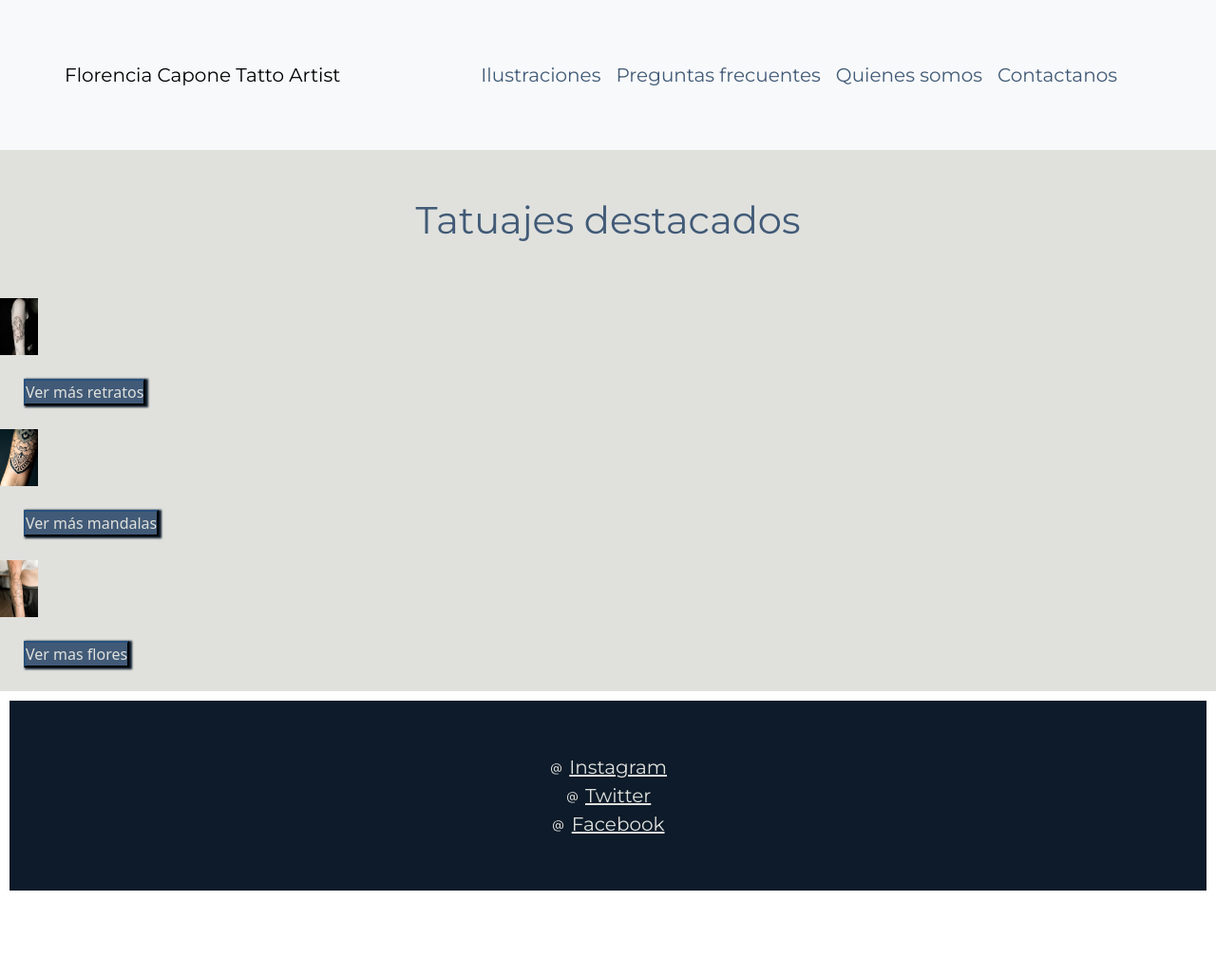
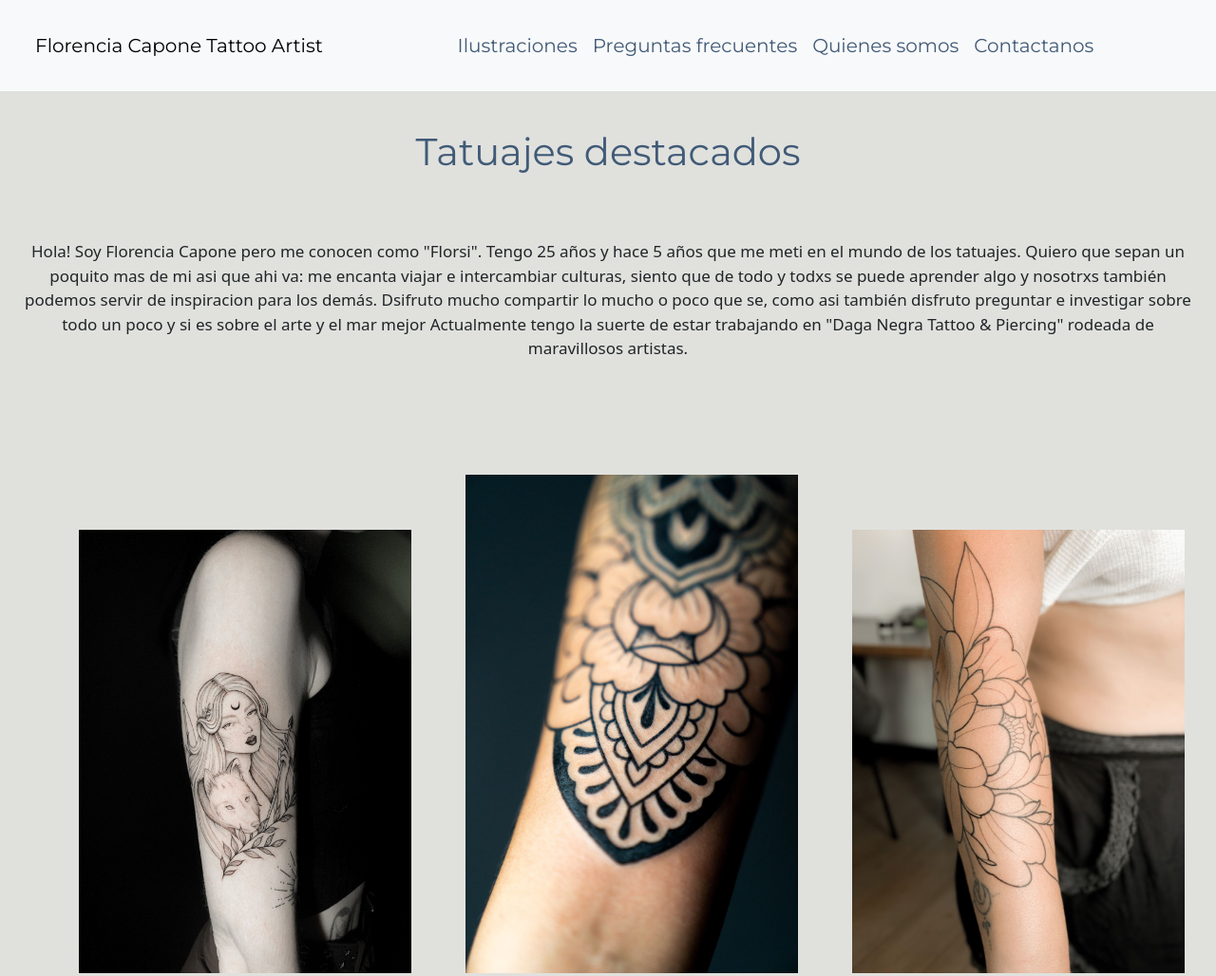
Before and after one commit to MartuGallonetti/preentrega-prueba-2, a plain HTML site: page index.html in a window 1280 px wide. Shown: the top 1028 px of the page at 95% size. Before the commit the page ends 948 px from the top, so only its background shows below. Drawn offline with nearby package versions, Linux system fonts and the light colour scheme.

Commit message:
agregue parrafo y acomode main

```diff
--- a/css/style.css
+++ b/css/style.css
@@ -1,7 +1,4 @@
 @import url('https://fonts.googleapis.com/css2?family=Montserrat&display=swap');
-
-
-
 
 /* Colores:
 #E0E1DD
@@ -29,7 +26,7 @@
 }
 .titulo-principal {
     text-align: center;
-    padding: 50px;
+    padding: 40px;
     font-family:'Montserrat', sans-serif;
     color: #415A77;
 }
@@ -41,6 +38,14 @@
     justify-content: space-between;
     align-items: center;
     min-height: 10vh;
+}
+
+/* texto  */
+.introduccion {
+text-align: center;
+margin-bottom: 5rem;
+font-size: 17px;
+padding: 20px;
 }
 
 
@@ -56,15 +61,15 @@
 
 }
 .navbar-brand {
-    margin: 2vh;
-    padding: 5vh;
+    margin: 5px;
+    padding: 20px;
 
 }
 
 
 .footer {
     background-color: #0D1B2A;
-    margin: 10px;
+    /* margin: 10px; */
     padding: 5px;
     font-family:'Montserrat', sans-serif;
     font-size: 20px;
@@ -94,15 +99,23 @@
 }
 
 
-/* Imagenes*/ */
-.article {
-    width: 30px;
-    height: 60px;
+/* Imagenes*/
+.imagenes-destacadas {
+    margin: 10px;
+    padding: 20px;
+    display: flex;
+    flex-direction: row;
+    align-items: flex-end;
+    justify-content: space-around;
+}
+
+.principales-img {
+    max-width: 300px;
+
 }
 
 .tatuajes-destacados {
-width: 40px;
-height: 60px;
+width: 350px;
 }
 
 /* .retrato-femenino {
--- a/index.html
+++ b/index.html
@@ -18,7 +18,7 @@
             <nav class="navbar navbar-expand-lg bg-body-tertiary">
                 <div class="container-fluid">
                     <a class="navbar-brand" href="./index.html"
-                        >Florencia Capone Tatto Artist</a
+                        >Florencia Capone Tattoo Artist</a
                     >
                     <button
                         class="navbar-toggler"
@@ -61,31 +61,44 @@
         </header>
         <main id="main" class="fondo-main">
             <h1 class="titulo-principal">Tatuajes destacados</h1>
+            <p class="introduccion">
+                Hola! Soy Florencia Capone pero me conocen como "Florsi". Tengo
+                25 años y hace 5 años que me meti en el mundo de los tatuajes.
+                Quiero que sepan un poquito mas de mi asi que ahi va: me encanta
+                viajar e intercambiar culturas, siento que de todo y todxs se
+                puede aprender algo y nosotrxs también podemos servir de
+                inspiracion para los demás. Dsifruto mucho compartir lo mucho o
+                poco que se, como asi también disfruto preguntar e investigar
+                sobre todo un poco y si es sobre el arte y el mar mejor
+                Actualmente tengo la suerte de estar trabajando en "Daga Negra
+                Tattoo & Piercing" rodeada de maravillosos artistas.
+            </p>
             <section class="imagenes-destacadas">
-                <article>
+                <article class="principales-img">
                     <img
                         class="tatuajes-destacados"
                         src="./recursos/WhatsApp Image 2023-03-21 at 17.07.38.jpeg"
                         alt="Retratos"
                     />
+                    <button class="boton">Ver más retratos</button>
                 </article>
-                <button class="boton">Ver más retratos</button>
-                <article>
+                <article class="principales-img">
                     <img
                         class="tatuajes-destacados"
                         src="./recursos/WhatsApp Image 2023-03-21 at 17.07.39 (1).jpeg"
                         alt="Mandala"
                     />
+                    <button class="boton">Ver más mandalas</button>
                 </article>
-                <button class="boton">Ver más mandalas</button>
-                <article>
+
+                <article class="principales-img">
                     <img
                         class="tatuajes-destacados"
                         src="./recursos/WhatsApp Image 2023-03-21 at 17.07.37.jpeg"
                         alt="Flor"
                     />
+                    <button class="boton">Ver mas flores</button>
                 </article>
-                <button class="boton">Ver mas flores</button>
             </section>
         </main>
         <footer class="footer">
```
